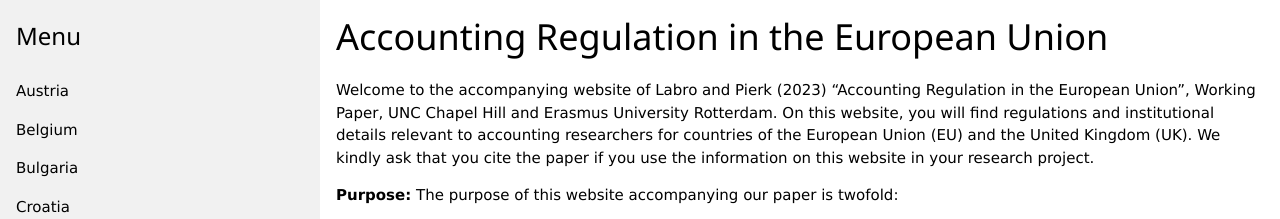
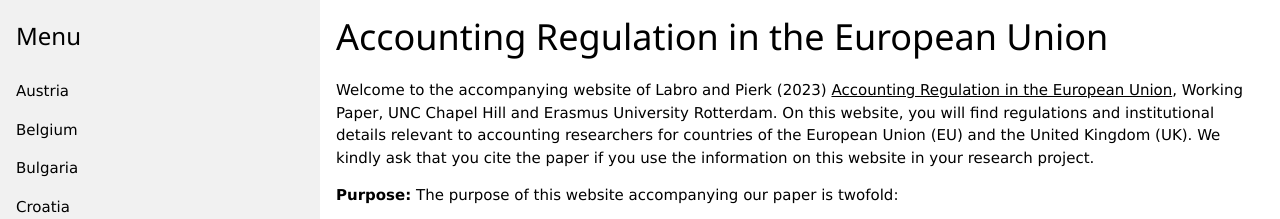
Before and after one commit to jochenpierk/EU_Setting, a plain HTML site: page index.html in a window 1280 px wide. Shown: the top 219 px of the page. Drawn offline with nearby package versions, Linux system fonts and the light colour scheme.

Commit message:
Update index.html

```diff
--- a/index.html
+++ b/index.html
@@ -68,8 +68,8 @@
 
  <h1>Accounting Regulation in the European Union</h1>
 
-<p> Welcome to the accompanying website of Labro and Pierk (2023) “Accounting Regulation in the European Union”, Working Paper, UNC Chapel Hill and Erasmus University Rotterdam.
-On this website, you will find regulations and institutional details relevant to accounting researchers for
+<p> Welcome to the accompanying website of Labro and Pierk (2023) <a href="http://www.eu-regulations.com/Labro_Pierk_2023.pdf" target="_blank">Accounting Regulation in the European Union</a>, Working Paper,
+	UNC Chapel Hill and Erasmus University Rotterdam. On this website, you will find regulations and institutional details relevant to accounting researchers for
 countries of the European Union (EU) and the United Kingdom (UK). We kindly ask that you cite the paper if you use the information on this website in your research project.
 </p>
 
```
